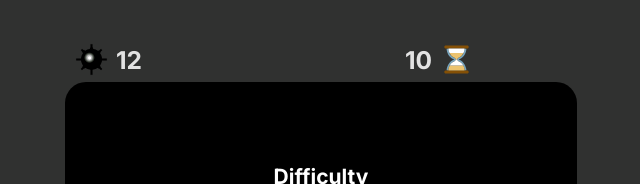
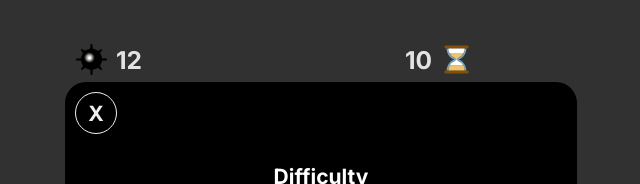
Before and after one commit to Sigerolem/mine-sweeper, a React (Vite) app: page / in a window 1280 px wide. Both pictures are taken after a click on the element 461 px from the left and 112 px from the top of the page. Shown: the top 184 px of the page, without its empty margins (366-1006 px from the left). Built offline with nearby package versions, Linux system fonts and the light colour scheme.

Commit message:
added a close button for the modal

```diff
--- a/src/components/RoundButtonModal/RoundButtonModal.module.scss
+++ b/src/components/RoundButtonModal/RoundButtonModal.module.scss
@@ -27,3 +27,25 @@
     z-index: 100;
   }
 }
+
+.close {
+  background-color: transparent;
+
+  border: 1px solid #EEE;
+  border-radius: 50%;
+
+  position: absolute;
+  right: 10px;
+  top: 10px;
+
+  width: 3rem;
+  height: 3rem;
+
+  display: flex;
+  justify-content: center;
+  align-items: center;
+
+  color: #EEE;
+  font-weight: 700;
+  font-size: 1.5rem;
+}
--- a/src/components/RoundButtonModal/index.tsx
+++ b/src/components/RoundButtonModal/index.tsx
@@ -25,6 +25,7 @@ export function RoundButtonModal({ children, icon, modalClass }: RoundButtonModa
         showModal &&
         <div className={modalClass} style={ icon === 'help' ? { right: '-10px' } : { left: '-10px' }} >
           {children}
+          <button className={styles.close} style={ icon === 'help' ? { right: '10px' } : { left: '10px' }} >X</button>
         </div>
       }
     </div>
```
